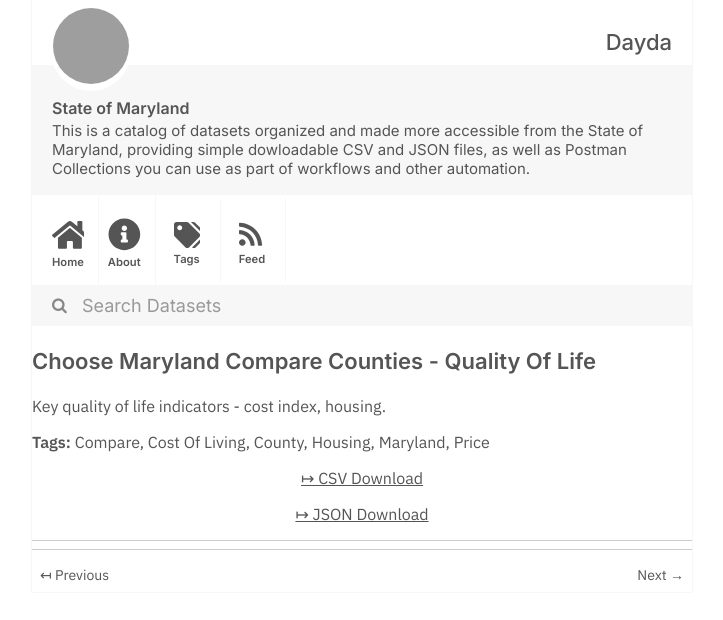
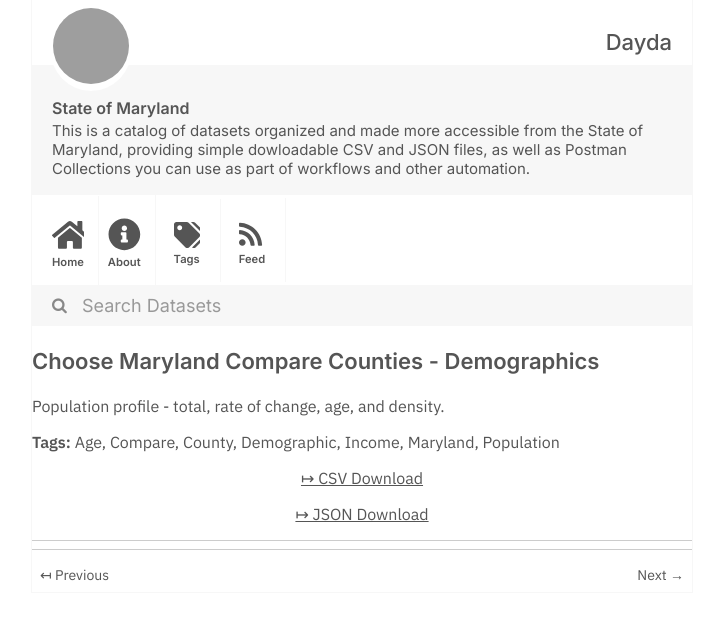
Before and after one commit to dayda-entities/state-of-maryland, a Jekyll site: the page built from _posts/2020-11-10-choose-maryland-compare-counti.md, in a window 1280 px wide, cut to the strip 0-620 px from the top of the page. Shown: the whole strip, without its empty margins (278-1001 px from the left). Built offline with Jekyll 4.4.1, drawn with Linux system fonts in a browser that asks for light colours; grey boxes are pictures that could not be loaded.

Commit message:
Publish Data

```diff
--- a/_posts/2020-11-10-choose-maryland-compare-counti.md
+++ b/_posts/2020-11-10-choose-maryland-compare-counti.md
@@ -1,22 +1,23 @@
 ---
-title: Choose Maryland  Compare Counties - Quality Of Life
-created: '2020-11-10T17:24:37.773065'
-modified: '2020-11-10T17:24:37.773075'
+title: Choose Maryland  Compare Counties - Demographics
+created: '2020-11-10T17:25:16.968109'
+modified: '2020-11-10T17:25:16.968116'
 state: active
 type: dataset
 tags:
+  - Age
   - Compare
-  - Cost Of Living
   - County
-  - Housing
+  - Demographic
+  - Income
   - Maryland
-  - Price
+  - Population
 groups:
   - Local Government
-csv_url: 'https://opendata.maryland.gov/api/views/dyym-bjv4/rows.csv?accessType=DOWNLOAD'
+csv_url: 'https://opendata.maryland.gov/api/views/pa7d-u6hs/rows.csv?accessType=DOWNLOAD'
 json_url: >-
-  https://opendata.maryland.gov/api/views/dyym-bjv4/rows.json?accessType=DOWNLOAD
+  https://opendata.maryland.gov/api/views/pa7d-u6hs/rows.json?accessType=DOWNLOAD
 layout: post
 
 ---
-Key quality of life indicators - cost index, housing.
+Population profile - total, rate of change, age, and density.
```
